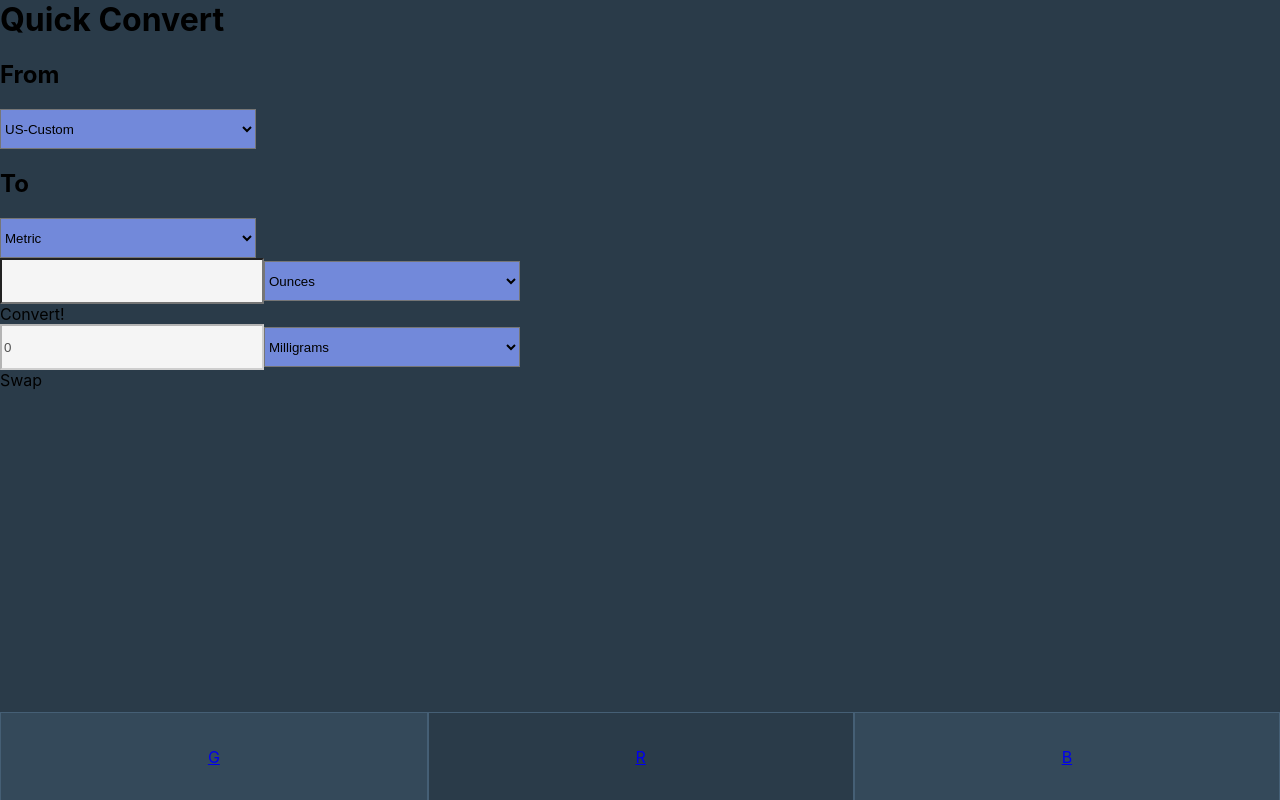
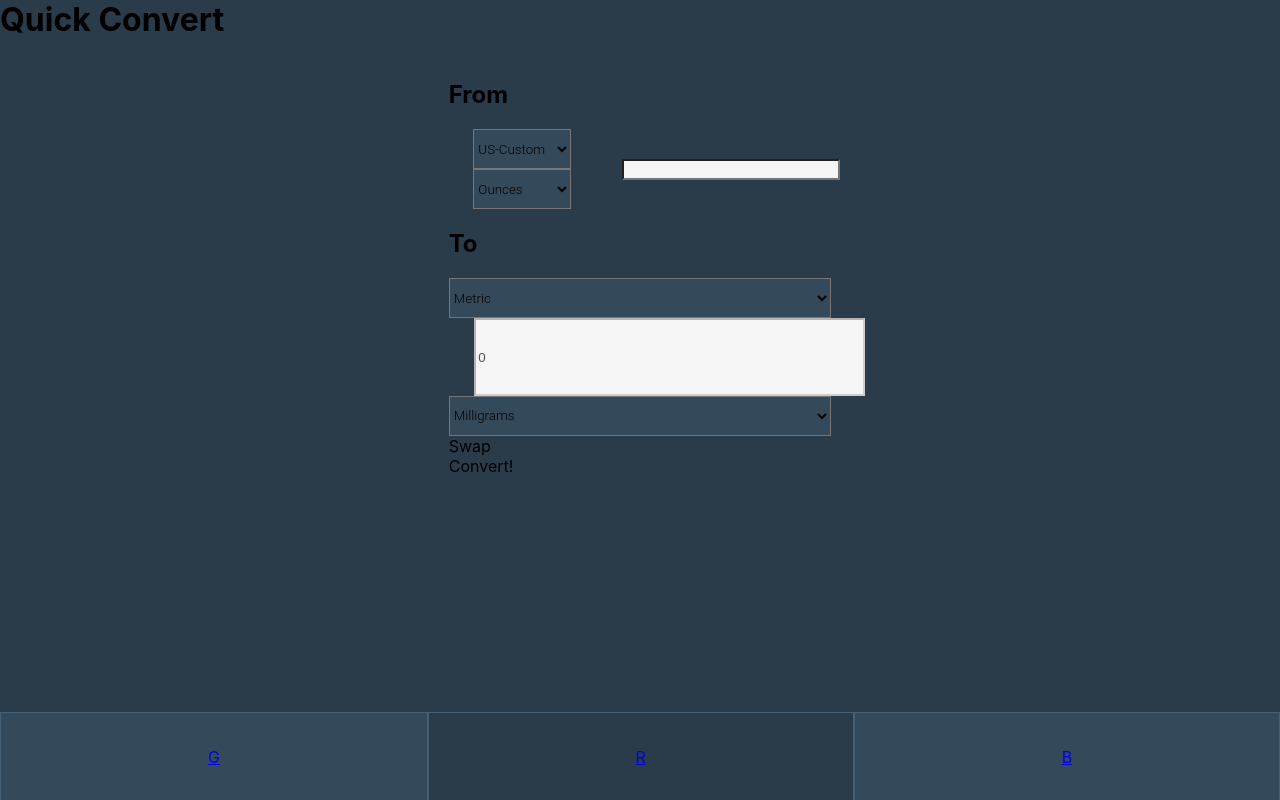
Before and after one commit to RobotGandhi/TNM040-projekt, a React (Create React App) app in the folder projekt/: page / in a window 1280 px wide. Built offline with nearby package versions, Linux system fonts and the light colour scheme.

Commit message:
DIvmania
Massa divar i mitten fliken

```diff
--- a/projekt/src/App.css
+++ b/projekt/src/App.css
@@ -92,15 +92,18 @@ background: #2A3B49;
 }
 
 .textInput {
-  height: 5vh;
+  height: 20%;
   background-color: whitesmoke;
-  width: 20vw;
+  width: 100%;
+  margin-left: 2vw;
 }
 
 .dropdown {
   height: 5vh;
-  background-color: #7289DA;
-  width: 20vw;
+  background-color: #34495A;
+  width: 100%;
+  box-shadow: black;
+  font-family: "Roboto Light";
 }
 
 .dropdown-content {
@@ -110,3 +113,21 @@ background: #2A3B49;
 .quickConvert {
 
 }
+
+.super {
+  display: flex;
+  justify-content: center;
+}
+
+.daddyCool {
+  display: flex;
+  align-items: center;
+  justify-content: space-evenly;
+}
+
+.daddy1 {
+
+}
+.daddy2 {
+  align-content: space-between;
+}
--- a/projekt/src/App.js
+++ b/projekt/src/App.js
@@ -263,21 +263,18 @@ const QuickConvert = props => {
     <div className="green">
 
       <h1 className="header">Quick Convert</h1>
-
+<div className="super">
+  <div className="quickConvert">
     <h2>From</h2>
+    <div className="daddyCool">
+        <div className="daddy2">
+          <div className="child1">
             <select value={convertFrom} className="dropdown" onChange={changeConvertFrom}>
               <option value="US-Custom">US-Custom</option>
               <option value="Metric">Metric</option>
             </select>
-
-      <h2>To</h2>
-      <select value={convertTo} className="dropdown" onChange={changeConvertTo}>
-        <option value="Metric">Metric</option>
-        <option value="US-Custom">US-Custom</option>
-      </select>
-
-      <div className="quickConvert">
-        <input type="text" className="textInput" onChange={changeConversionAmount}></input>
+          </div>
+          <div className="child2">
             {convertFrom === "US-Custom" &&
             <select value={convertFromUnit} className="dropdown" onChange={changeConvertFromUnit}>
               <option value="oz">Ounces</option>
@@ -297,8 +294,17 @@ const QuickConvert = props => {
               <option value="dl">Deciliters</option>
               <option value="l">Liters</option>
             </select>}
-
-        <div className="knapp" onClick={doConvert}>Convert!</div>
+          </div>
+        </div>
+      <div className="daddy1">
+        <input type="text" className="textInput" onChange={changeConversionAmount}></input>
+      </div>
+    </div>
+        <h2>To</h2>
+        <select value={convertTo} className="dropdown" onChange={changeConvertTo}>
+            <option value="Metric">Metric</option>
+            <option value="US-Custom">US-Custom</option>
+            </select>
 
         <input type="text" className="textInput" value={conversionResult} disabled></input>
         {convertTo === "US-Custom" &&
@@ -320,8 +326,12 @@ const QuickConvert = props => {
           <option value="dl">Deciliters</option>
           <option value="l">Liters</option>
         </select>}
+            <div className="mrpoopypants">
+            <div className="knapp" onClick={doSwap}>Swap</div>
+            <div className="knapp" onClick={doConvert}>Convert!</div>
         </div>
-      <div className="knapp" onClick={doSwap}>Swap</div>
+      </div>
+</div>
 </div>
   )
 };
```
Lines whose indentation alone changed are shown as unchanged.
